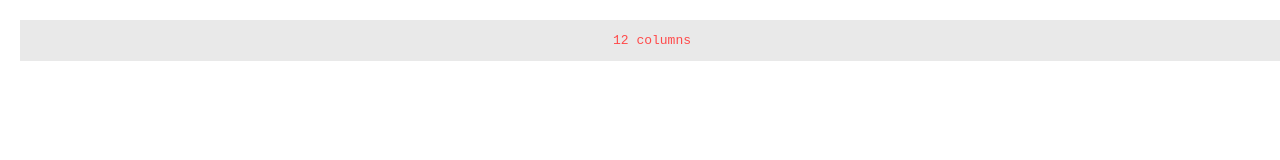
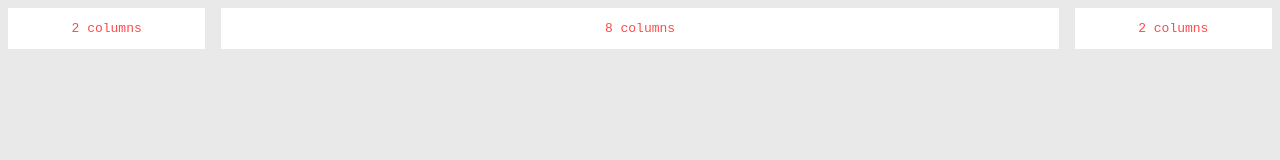
Before and after one commit to ntmedina/vignelli, a plain HTML site: page index.html in a window 1280 px wide. Drawn offline with Linux system fonts and the light colour scheme.

Commit message:
Fixing css

```diff
--- a/index.html
+++ b/index.html
@@ -11,8 +11,14 @@
 <body>
     <div class="grid">
         <div class="row">
-            <div class="col-">
-                <div class="col">12 columns</div>
+            <div class="col-2">
+                <div class="col">2 columns</div>
+            </div>
+            <div class="col-8">
+                <div class="col">8 columns</div>
+            </div>
+            <div class="col-2">
+                <div class="col">2 columns</div>
             </div>
         </div>
     </div>
--- a/stylesheet/main.css
+++ b/stylesheet/main.css
@@ -5,8 +5,8 @@ html {
 body {
     font-family: monospace;
     padding: 0;
-    margin: 0
-    background: #ccc;
+    margin: 0;
+    background: #e9e9e9;
 }
 
 *,
@@ -25,7 +25,8 @@ body {
 .grid:after,
 .row:before,
 .row:after {
-    content: ' ';
+
+    content: "";
     display: table;
 }
 
@@ -34,7 +35,7 @@ body {
     clear: both;
 }
 
-[class*='col']{
+[class *= "col-"]{
     width: 100%;
     float: left;
     min-height: 1px;
@@ -42,8 +43,8 @@ body {
 
 .col{
     padding: 1em;
-    margin: 12px;
-    background: #e9e9e9;
+    margin: 8px;
+    background: white;
     color: #FF4A4A;
     text-align: center;
 }
@@ -55,7 +56,7 @@ body {
 .col-5  { width: 41.66667%; }
 .col-6  { width: 50%; }
 .col-7  { width: 58.33333%; }
-.col-8  { width: 66.66667%; }
+.col-8  { width: 66.66667%;}
 .col-9  { width: 75%; }
 .col-10 { width: 83.33333%; }
 .col-11 { width: 91.66667%; }
```
